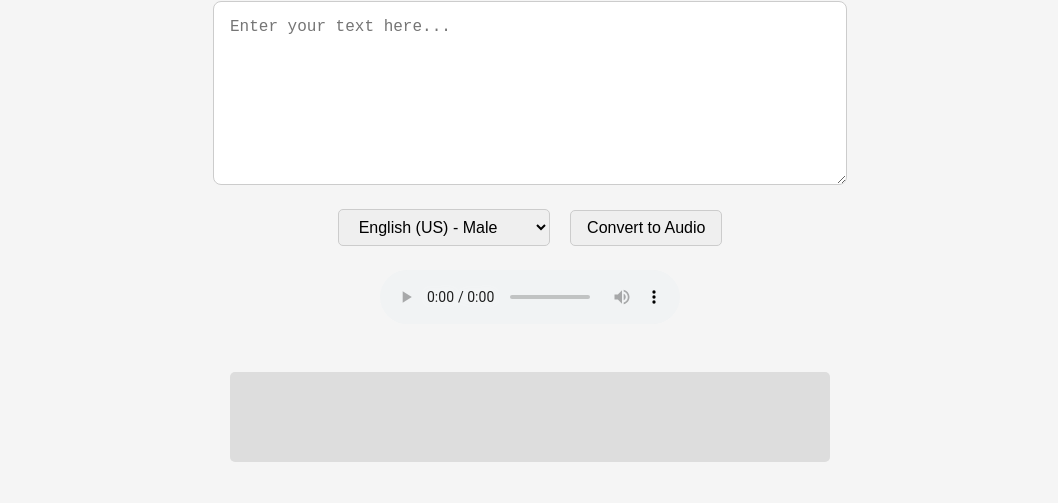
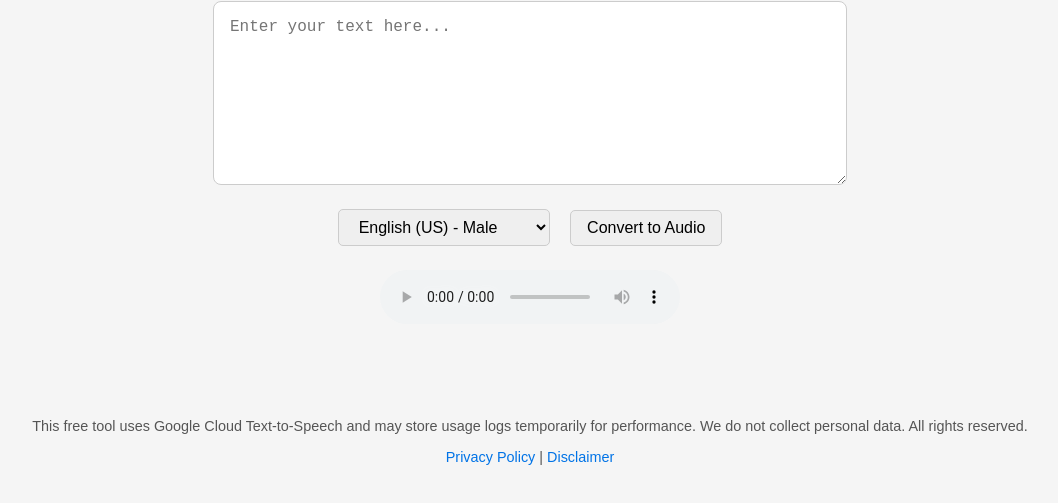
Before and after one commit to WealthMindsetMode/ai-tts-site, a plain HTML site: page index.html in a window 1280 px wide. Shown: the part 119-622 px from the top of the page, without its empty margins (110-1168 px from the left). Drawn offline with Linux system fonts and the light colour scheme.

Commit message:
Update index.html

```diff
--- a/index.html
+++ b/index.html
@@ -1,10 +1,11 @@
-
 <!DOCTYPE html>
 <html lang="en">
 <head>
   <meta charset="UTF-8" />
   <meta name="viewport" content="width=device-width, initial-scale=1.0" />
   <title>AI Text to Speech</title>
+  <script async src="https://pagead2.googlesyndication.com/pagead/js/adsbygoogle.js?client=ca-pub-8422918909080146"
+     crossorigin="anonymous"></script>
   <style>
     body {
       font-family: Arial, sans-serif;
@@ -53,6 +54,16 @@
       color: red;
       margin-top: 1rem;
     }
+    footer {
+      margin-top: 4rem;
+      font-size: 0.9rem;
+      color: #555;
+      text-align: center;
+    }
+    footer a {
+      color: #0073e6;
+      text-decoration: none;
+    }
   </style>
 </head>
 <body>
@@ -70,9 +81,11 @@
   <audio id="audioPlayer" controls></audio>
   <a id="downloadBtn" href="#" download="speech.mp3">Download Audio</a>
   <div id="errorLog"></div>
-  <div class="ads-placeholder">
-    <!-- AdSense script will be added here -->
-  </div>
+
+  <footer>
+    <p>This free tool uses Google Cloud Text-to-Speech and may store usage logs temporarily for performance. We do not collect personal data. All rights reserved.</p>
+    <p><a href="#">Privacy Policy</a> | <a href="#">Disclaimer</a></p>
+  </footer>
 
   <script>
     async function convertTextToSpeech() {
@@ -89,15 +102,12 @@
         return;
       }
 
-
-
       try {
         const response = await fetch('/api/tts', {
-  method: 'POST',
-  headers: { 'Content-Type': 'application/json' },
-  body: JSON.stringify({ text, voiceName })
-});
-
+          method: 'POST',
+          headers: { 'Content-Type': 'application/json' },
+          body: JSON.stringify({ text, voiceName })
+        });
 
         const data = await response.json();
         if (data.audioContent) {
```
